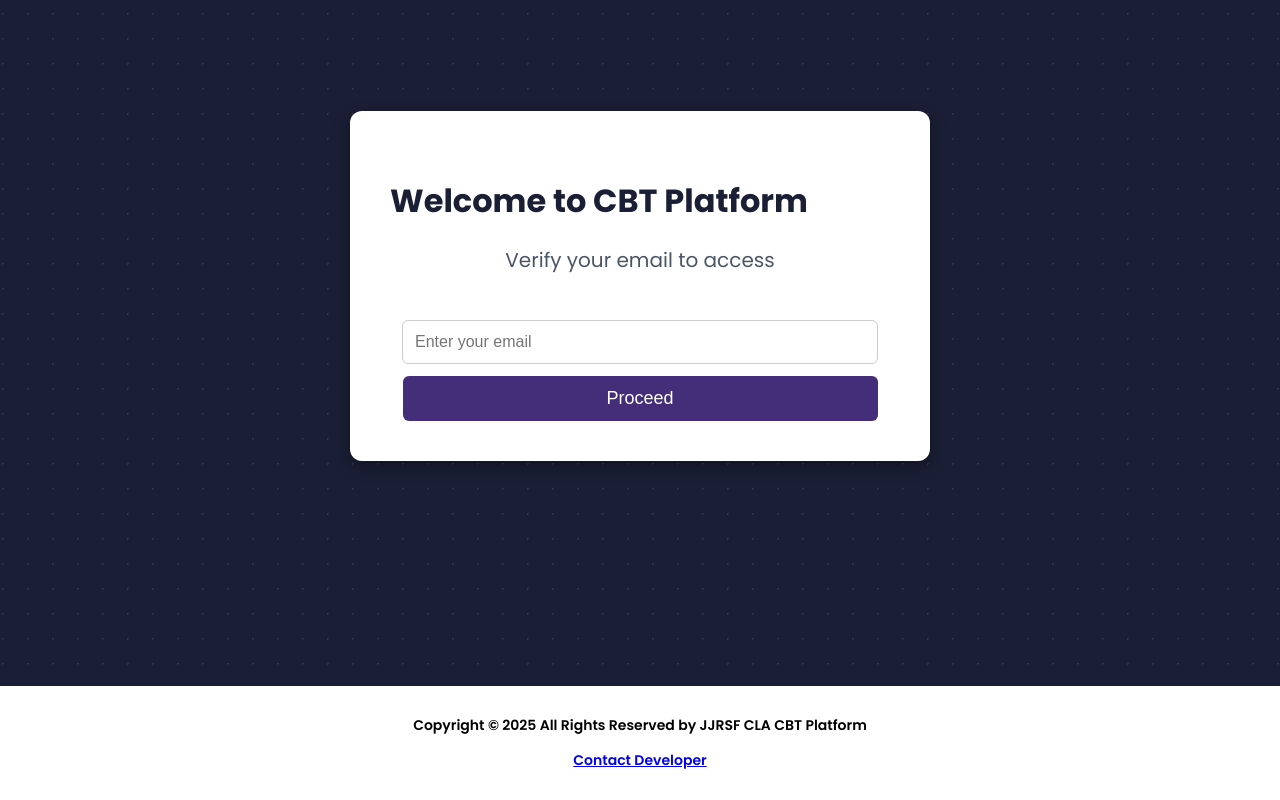
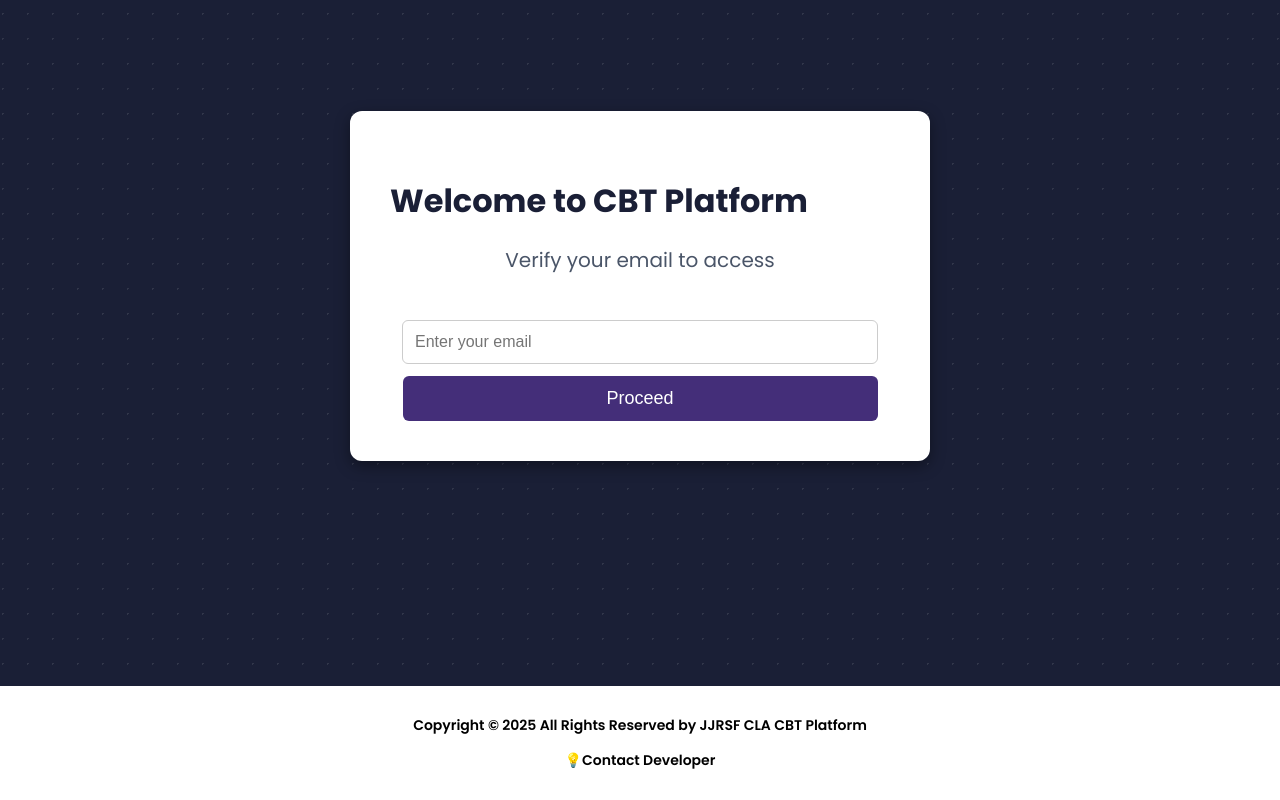
Before and after one commit to geekelo/jjrsf-cbt, a React (Create React App) app: page / in a window 1280 px wide. Shown: the part 205-1005 px from the top of the page. Built offline with nearby package versions, Linux system fonts and the light colour scheme.

Commit message:
Update Footer.js

```diff
--- a/src/components/Footer.js
+++ b/src/components/Footer.js
@@ -5,7 +5,8 @@ const Footer = () => {
   return (
     <footer className="footer">
       <p>Copyright © 2025 All Rights Reserved by JJRSF CLA CBT Platform</p>
-     <p><a href="https://wa.me/+2347070392387" target="_blank" rel="noopener noreferrer">
+     <p>💡<a href="https://wa.me/+2347070392387" target="_blank" rel="noopener noreferrer" style={{ color: 'black', textDecoration: 'none' }}
+>
       Contact Developer
        </a>
       </p>
```
